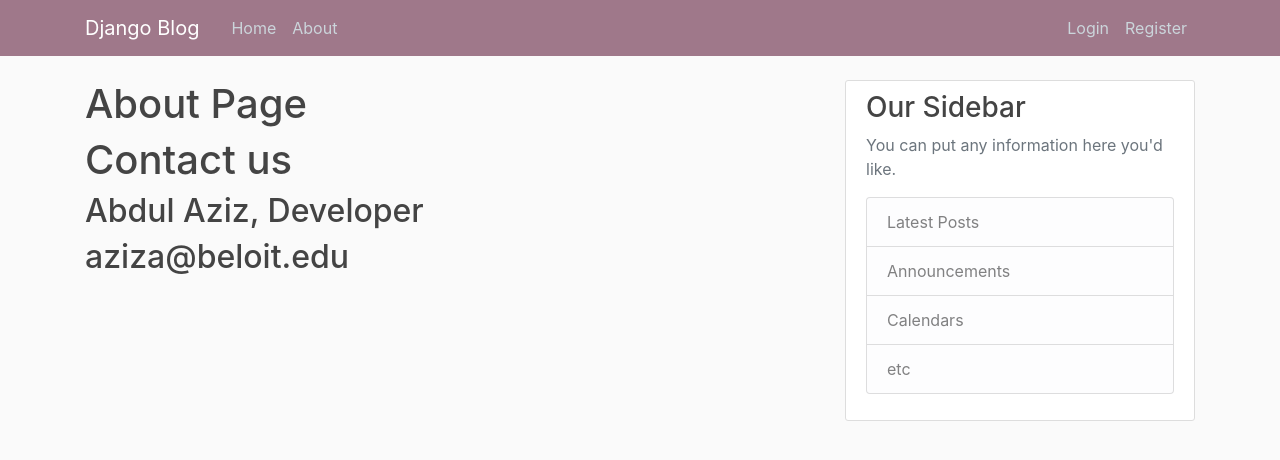
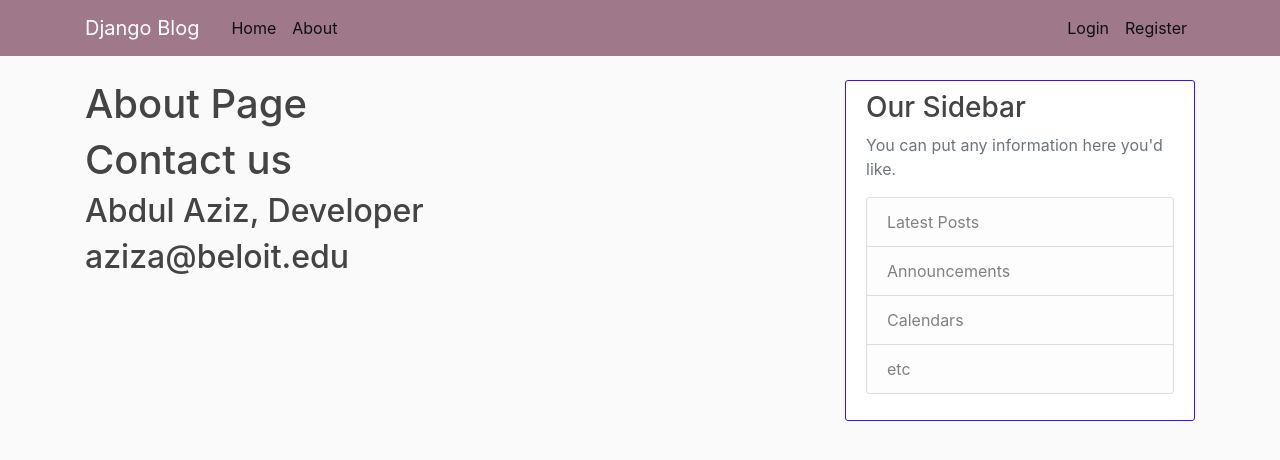
Before and after one commit to aziz16034/blog, a Django app: page /about/ in a window 1280 px wide. Shown: the top 460 px of the page. Run offline with Django 3.2, Linux system fonts and the light colour scheme; some libraries are stand-ins or nearby versions.

Commit message:
Updated9663

```diff
--- a/blog/static/blog/main.css
+++ b/blog/static/blog/main.css
@@ -17,11 +17,11 @@ ul {
 }
 
 .site-header .navbar-nav .nav-link {
-  color: #cbd5db;
+  color: #0f0f0f;
 }
 
 .site-header .navbar-nav .nav-link:hover {
-  color: #ffffff;
+  color: #fffff;
 }
 
 .site-header .navbar-nav .nav-link.active {
@@ -29,9 +29,9 @@ ul {
 }
 
 .content-section {
-  background: #ffffff;
+  background: #ffff;
   padding: 10px 20px;
-  border: 1px solid #dddddd;
+  border: 1px solid #400ff1;
   border-radius: 3px;
   margin-bottom: 20px;
 }
@@ -41,7 +41,7 @@ ul {
 }
 
 a.article-title:hover {
-  color: #428bca;
+  color: #c2b11959;
   text-decoration: none;
 }
 
```
